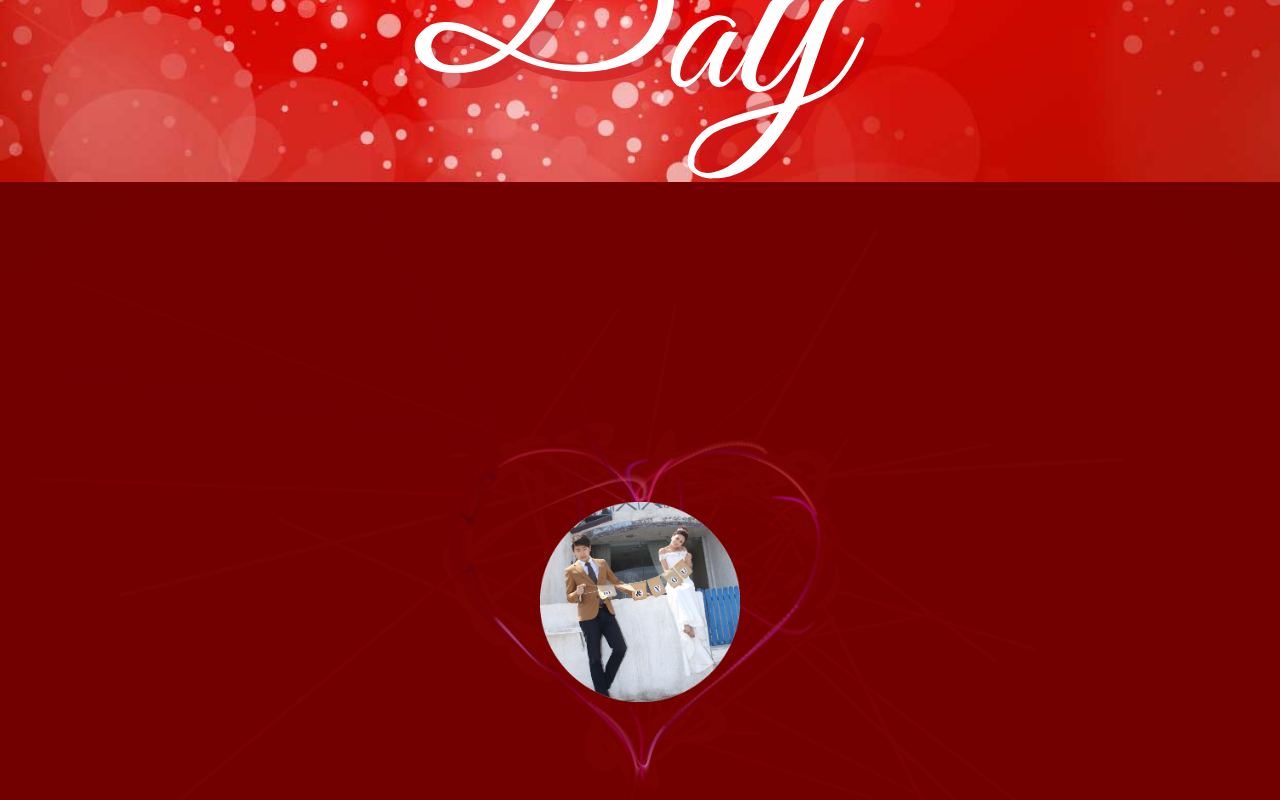
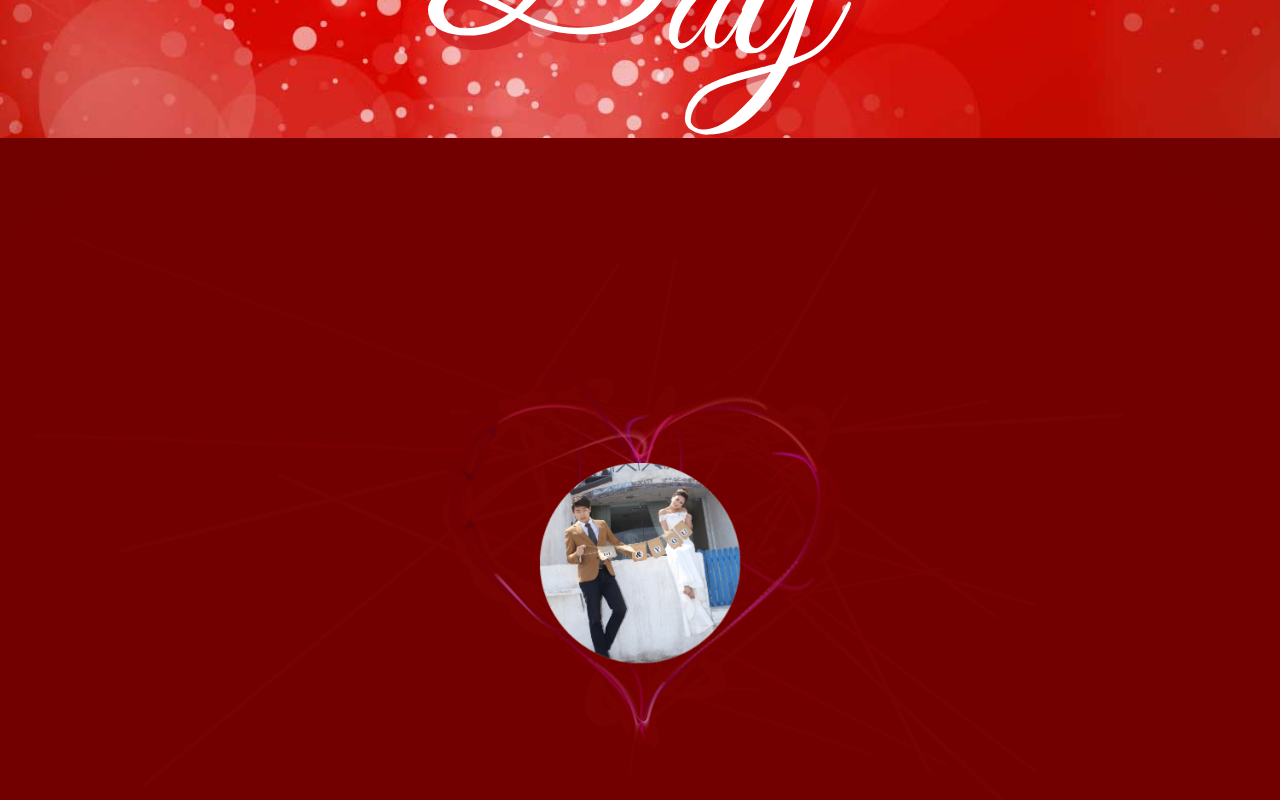
Before and after one commit to jymot/valentine-s-day, a Vue app: page / in a window 1280 px wide. Shown: the part 560-1360 px from the top of the page. Built offline with nearby package versions, Linux system fonts and the light colour scheme.

Commit message:
(*)publish

```diff
--- a/src/App.vue
+++ b/src/App.vue
@@ -6,8 +6,9 @@
        @touchmove="onDrag"
        @touchend="endDrag">
 
-    <audio ref="myaudio" src="./static/bgmusic.mp3" loop="true"></audio>
-
+    <audio controls="controls" ref="myaudio" loop="loop" style="display: none">
+      <source src="./static/bgmusic.mp3" type="audio/ogg" />
+    </audio>
     <!--<el-carousel indicator-position="outside" class="my-carousel">-->
       <!--<el-carousel-item v-for="item in 6">-->
         <!--<img src="./assets/logo.png">-->
@@ -19,7 +20,7 @@
 
     <div class="section1">
       <div class="section overlay">
-        <img src="./assets/hvd.svg" width="85%" alt="" class="svg"/>
+        <img src="./assets/hvd.svg" width="80%" alt="" class="svg"/>
       </div>
     </div>
 
@@ -44,6 +45,7 @@ export default {
   mounted () {
     //window.onscroll = this.onScroll
     this.$refs.myaudio.loop = true;
+    this.$refs.myaudio.src = "./static/bgmusic.mp3";
     this.$refs.myaudio.play();
   },
   methods: {
@@ -78,7 +80,7 @@ html {
 
 body {
   margin: 0px !important;
-  padding: 0px;
+  padding: 0px !important;
   background-color: rgba(196,1,9,1);
   background-image: -webkit-radial-gradient(center ellipse, rgba(196,1,9,0) 0%, rgba(118,0,0,1) 100%);
   background-image: radial-gradient(ellipse at center, rgba(196,1,9,0) 0%, rgba(118,0,0,1) 100%);
@@ -89,6 +91,8 @@ body {
 }
 
 #app {
+  margin: 0px !important;
+  padding: 0px !important;
   display: flex;
   flex-direction: column;
   height: 100%;
--- a/src/components/Love.vue
+++ b/src/components/Love.vue
@@ -15,8 +15,7 @@
 }
 .mask-container{
   height: 100%;
-  width:100%;
-  padding-top: 20px;
+  width: 100%;
   z-index: 10;
   position:absolute;
   display:flex;
@@ -30,9 +29,9 @@
   -webkit-justify-content: center;
   -ms-flex-pack: center;
   justify-content: center;
-  overflow: hidden;
 }
 .head-img{
+  padding-top: 50px;
   width: 200px;
 }
 
```
Also changed, not shown: 13 other files (tests, documents, lock files or other folders).
